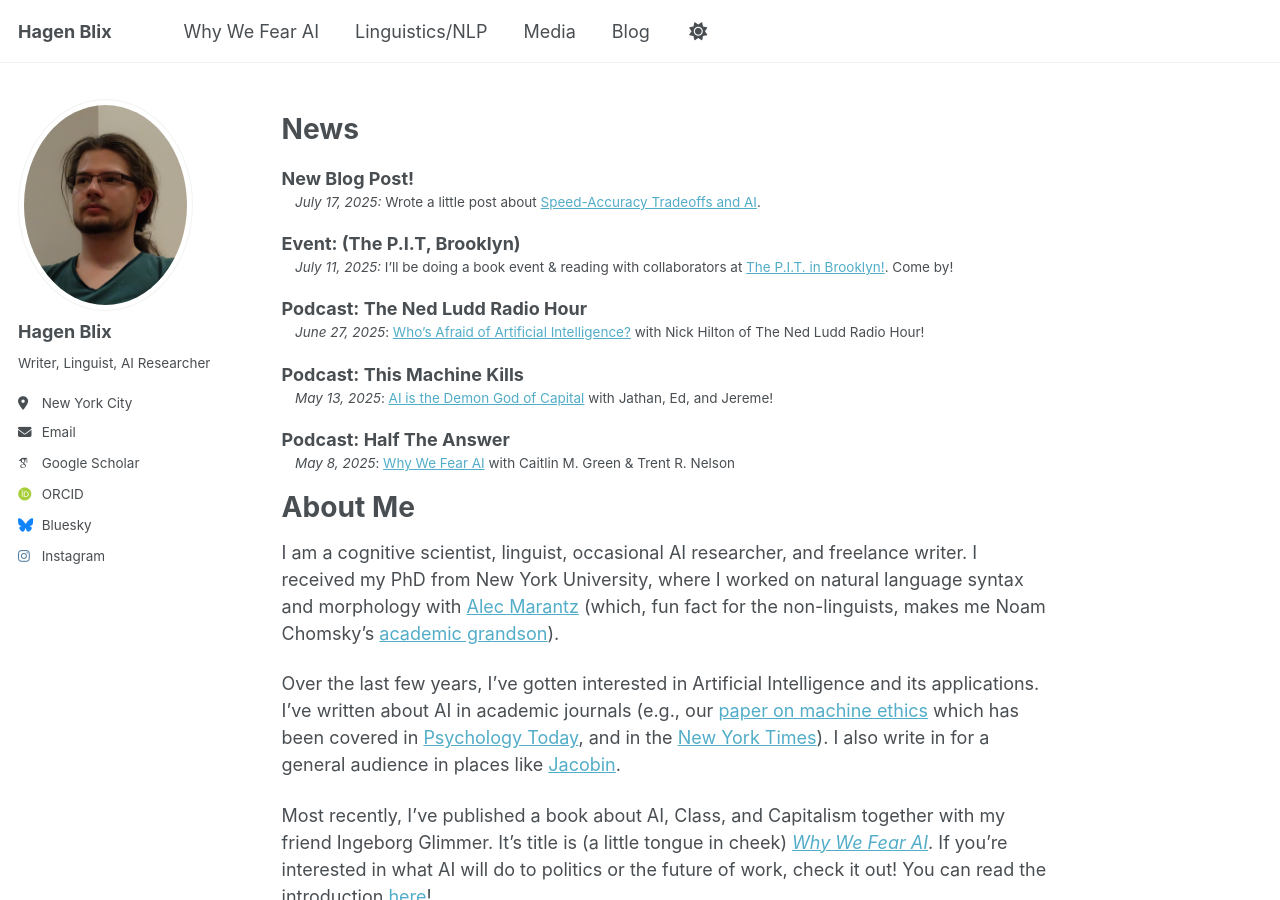
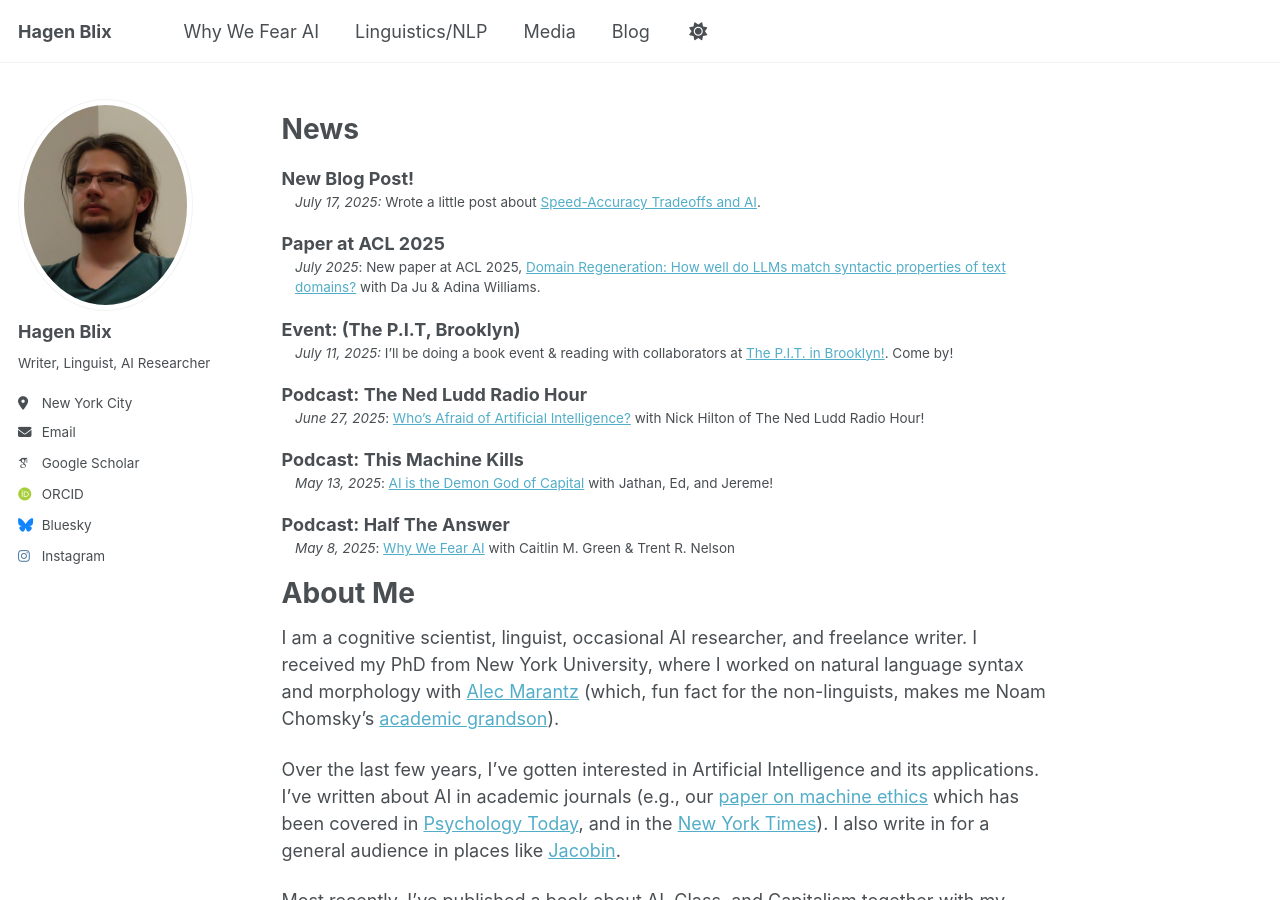
Before and after one commit to hagenblix/hagenblix.github.io, a Jekyll site: the page built from _pages/about.md, in a window 1280 px wide and 900 px high. Built offline with Jekyll 4.4.1, drawn with Linux system fonts in a browser that asks for light colours; some web fonts are replaced; a script that is not in the unit is left out.

Commit message:
Update about.md

```diff
--- a/_pages/about.md
+++ b/_pages/about.md
@@ -10,9 +10,11 @@ redirect_from:
 
 News
 ===========
-
 New Blog Post!
 :   *July 17, 2025:* Wrote a little post about [Speed-Accuracy Tradeoffs and AI](https://hagenblix.github.io/posts/sats-ai-deskilling/).
+
+Paper at ACL 2025
+:	*July 2025*: New paper at ACL 2025, [Domain Regeneration: How well do LLMs match syntactic properties of text domains?](https://arxiv.org/abs/2505.07784) with Da Ju & Adina Williams.
 
 Event: (The P.I.T, Brooklyn)
 :   *July 11, 2025:* I'll be doing a book event & reading with collaborators at [The P.I.T.  in Brooklyn!](https://www.propertyistheft.org/events-1/2294g6dzfx5atk0fmwvif02b1uqyuc). Come by!
```
